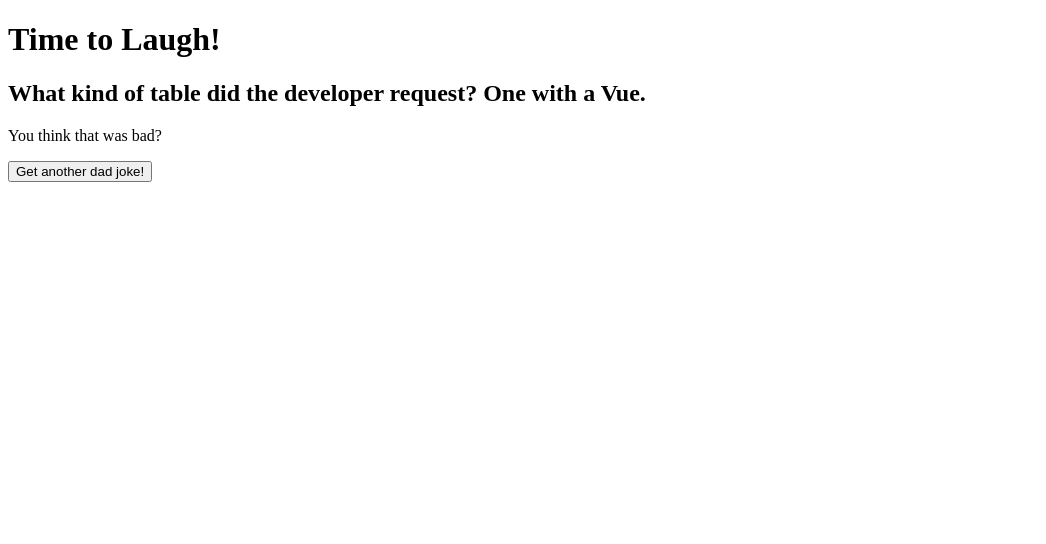
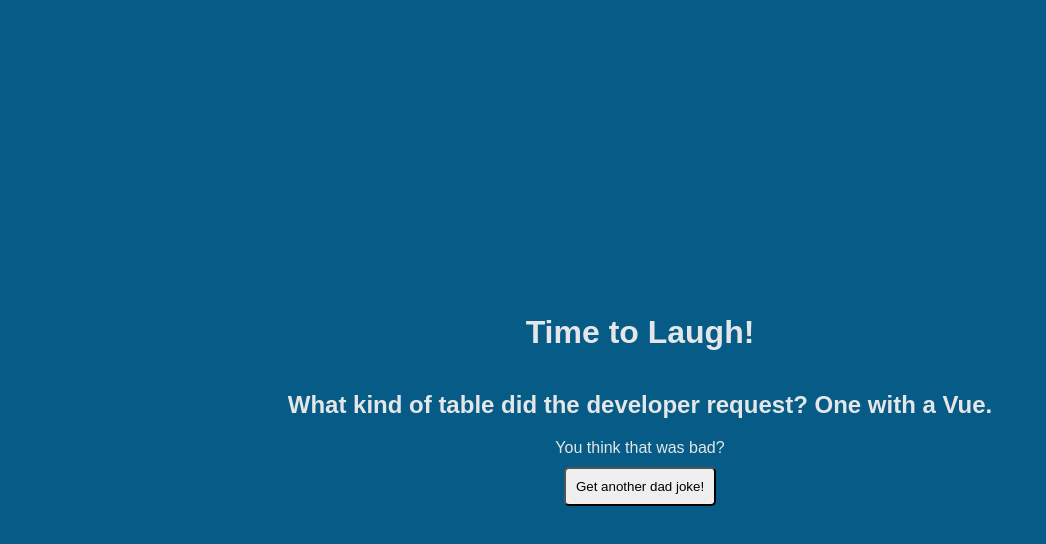
Before and after one commit to shelleymcq/dad-jokes-vue, a plain HTML site: page index.html in a window 1280 px wide. Shown: the whole page, without its empty margins (0-1046 px from the left). Drawn offline with nearby package versions, Linux system fonts and the light colour scheme.

Commit message:
added simple styling

```diff
--- a/index.html
+++ b/index.html
@@ -4,7 +4,7 @@
     <meta charset="UTF-8" />
     <meta http-equiv="X-UA-Compatible" content="IE=edge" />
     <meta name="viewport" content="width=device-width, initial-scale=1.0" />
-    <link rel="stylesheet" href="styles.css" />
+    <link rel="stylesheet" href="style.css" />
     <title>Time to Laugh</title>
   </head>
   <body>
--- /dev/null
+++ b/style.css
@@ -0,0 +1,37 @@
+* {
+  box-sizing: border-box;
+  margin: 0;
+  padding: 0;
+}
+
+body {
+  font-family: Arial, sans-serif;
+}
+
+#app {
+  height: 100vh;
+  display: flex;
+  flex-direction: column;
+  justify-content: center;
+  align-items: center;
+  background-color: rgb(6, 92, 135);
+  color: rgb(229, 230, 231);
+}
+
+h1,
+h2 {
+  max-width: 60%;
+  text-align: center;
+  padding: 20px;
+}
+
+button {
+  padding: 10px;
+  margin-top: 10px;
+  border-radius: 5px;
+  cursor: pointer;
+}
+
+button:hover {
+  background-color: rgb(165, 217, 244);
+}
```
Also changed, not shown: styles.css (deleted).
